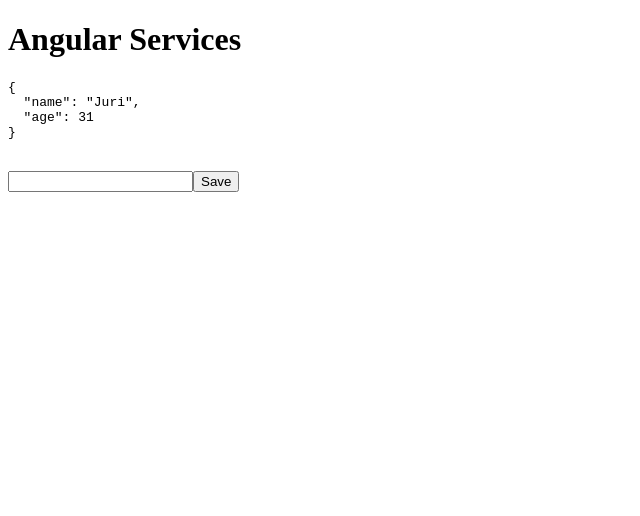
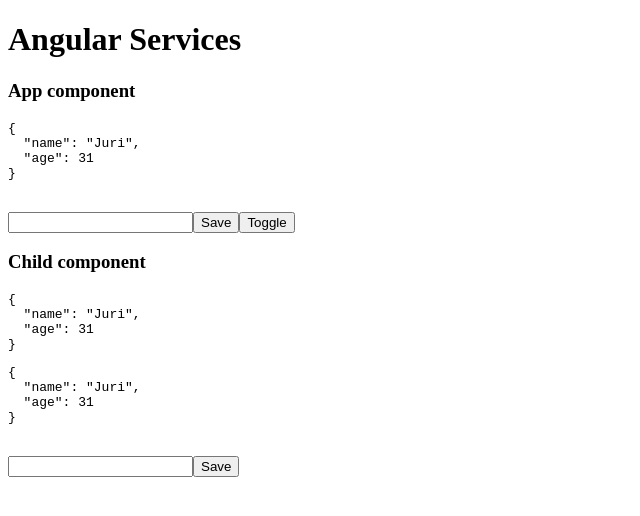
Before and after one commit to juristr/egghead-learn-services-and-di, an Angular app: page / in a window 1280 px wide. Shown: the top 516 px of the page, without its empty margins (0-640 px from the left). Built offline with nearby package versions, Linux system fonts and the light colour scheme.

Commit message:
final example

```diff
--- a/src/app/app.component.ts
+++ b/src/app/app.component.ts
@@ -5,9 +5,13 @@
   template: `
     <h1>Angular Services</h1>
 
+    <h3>App component</h3>
     <app-person-edit></app-person-edit>
+
+    <button (click)="childVisible = !childVisible">Toggle</button>
+    <app-child *ngIf="childVisible"></app-child>
   `
 })
 export class AppComponent {
-  title = 'app';
+  childVisible = true;
 }
--- a/src/app/app.module.ts
+++ b/src/app/app.module.ts
@@ -5,12 +5,14 @@
 import { AppComponent } from './app.component';
 import { PersonService } from './person.service';
 import { PersonEditComponent } from './person-edit.component';
+import { ChildComponent } from './child.component';
 
 
 @NgModule({
   declarations: [
     AppComponent,
-    PersonEditComponent
+    PersonEditComponent,
+    ChildComponent
   ],
   imports: [
     BrowserModule
--- /dev/null
+++ b/src/app/child.component.ts
@@ -0,0 +1,18 @@
+import { Component, OnInit } from '@angular/core';
+import { PersonService } from './person.service';
+
+@Component({
+  selector: 'app-child',
+  template: `
+  <h3>Child component</h3>
+  <pre>{{ personService.getPerson() | json }}</pre>
+
+  <app-person-edit></app-person-edit>
+  `,
+  providers: [PersonService]
+})
+export class ChildComponent implements OnInit {
+  constructor(public personService: PersonService) {}
+
+  ngOnInit() {}
+}
```
